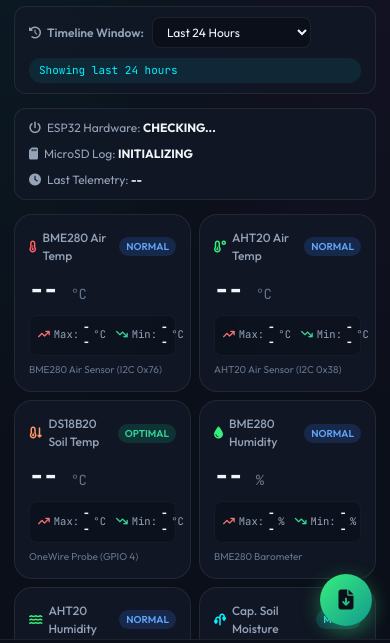
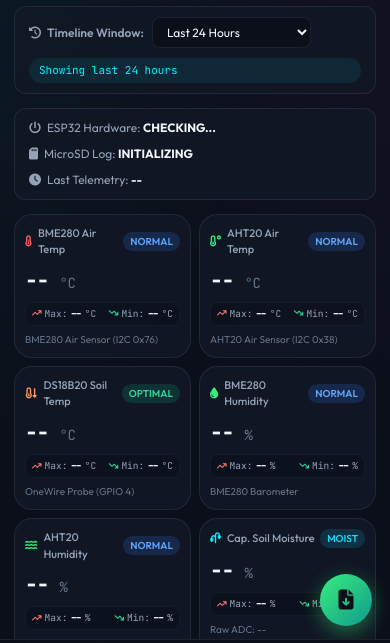
Before and after one commit to SecretiveCodeRunner/soil-air-dashboard, a website: page index.html in a window 390 px wide. Shown: the part 143-786 px from the top of the page. Drawn offline with Linux system fonts and the light colour scheme; no server answers.

Commit message:
fix(ui): prevent metric min/max stats overflow on mobile cards

```diff
--- a/style.css
+++ b/style.css
@@ -470,33 +470,40 @@ body.theme-light .active-device-banner {
 .metric-stats {
   display: flex;
   align-items: center;
-  gap: 10px;
+  justify-content: space-between;
+  flex-wrap: wrap;
+  gap: 3px 6px;
   margin: 6px 0;
-  padding: 4px 8px;
+  padding: 4px 6px;
   background: rgba(11, 15, 25, 0.5);
   border-radius: var(--radius-sm);
   border: 1px solid rgba(255, 255, 255, 0.04);
+  overflow: hidden;
 }
 
 .stat-item {
-  font-size: 10.5px;
+  font-size: 9.5px;
   color: var(--text-secondary);
   font-family: var(--font-mono);
   display: flex;
   align-items: center;
-  gap: 4px;
+  gap: 3px;
+  white-space: nowrap;
 }
 
 .stat-max i {
   color: #f87171;
+  font-size: 8.5px;
 }
 
 .stat-min i {
   color: #34d399;
+  font-size: 8.5px;
 }
 
 .stat-item strong {
   color: var(--text-primary);
+  font-weight: 600;
 }
 
 /* COLOR TOKENS */
@@ -1543,8 +1550,18 @@ input:checked + .slider:before {
 
 @media (max-width: 600px) {
   .metrics-row {
-    grid-template-columns: repeat(auto-fit, minmax(140px, 1fr));
+    grid-template-columns: repeat(auto-fit, minmax(138px, 1fr));
     gap: 8px;
+  }
+  .metric-card {
+    padding: 10px 10px;
+    overflow: hidden;
+  }
+  .metric-value {
+    font-size: 20px;
+  }
+  .card-title {
+    font-size: 11px;
   }
   .system-banner {
     flex-direction: column;
--- a/www/style.css
+++ b/www/style.css
@@ -470,33 +470,40 @@ body.theme-light .active-device-banner {
 .metric-stats {
   display: flex;
   align-items: center;
-  gap: 10px;
+  justify-content: space-between;
+  flex-wrap: wrap;
+  gap: 3px 6px;
   margin: 6px 0;
-  padding: 4px 8px;
+  padding: 4px 6px;
   background: rgba(11, 15, 25, 0.5);
   border-radius: var(--radius-sm);
   border: 1px solid rgba(255, 255, 255, 0.04);
+  overflow: hidden;
 }
 
 .stat-item {
-  font-size: 10.5px;
+  font-size: 9.5px;
   color: var(--text-secondary);
   font-family: var(--font-mono);
   display: flex;
   align-items: center;
-  gap: 4px;
+  gap: 3px;
+  white-space: nowrap;
 }
 
 .stat-max i {
   color: #f87171;
+  font-size: 8.5px;
 }
 
 .stat-min i {
   color: #34d399;
+  font-size: 8.5px;
 }
 
 .stat-item strong {
   color: var(--text-primary);
+  font-weight: 600;
 }
 
 /* COLOR TOKENS */
@@ -1543,8 +1550,18 @@ input:checked + .slider:before {
 
 @media (max-width: 600px) {
   .metrics-row {
-    grid-template-columns: repeat(auto-fit, minmax(140px, 1fr));
+    grid-template-columns: repeat(auto-fit, minmax(138px, 1fr));
     gap: 8px;
+  }
+  .metric-card {
+    padding: 10px 10px;
+    overflow: hidden;
+  }
+  .metric-value {
+    font-size: 20px;
+  }
+  .card-title {
+    font-size: 11px;
   }
   .system-banner {
     flex-direction: column;
```
Also changed, not shown: 1 other file.
